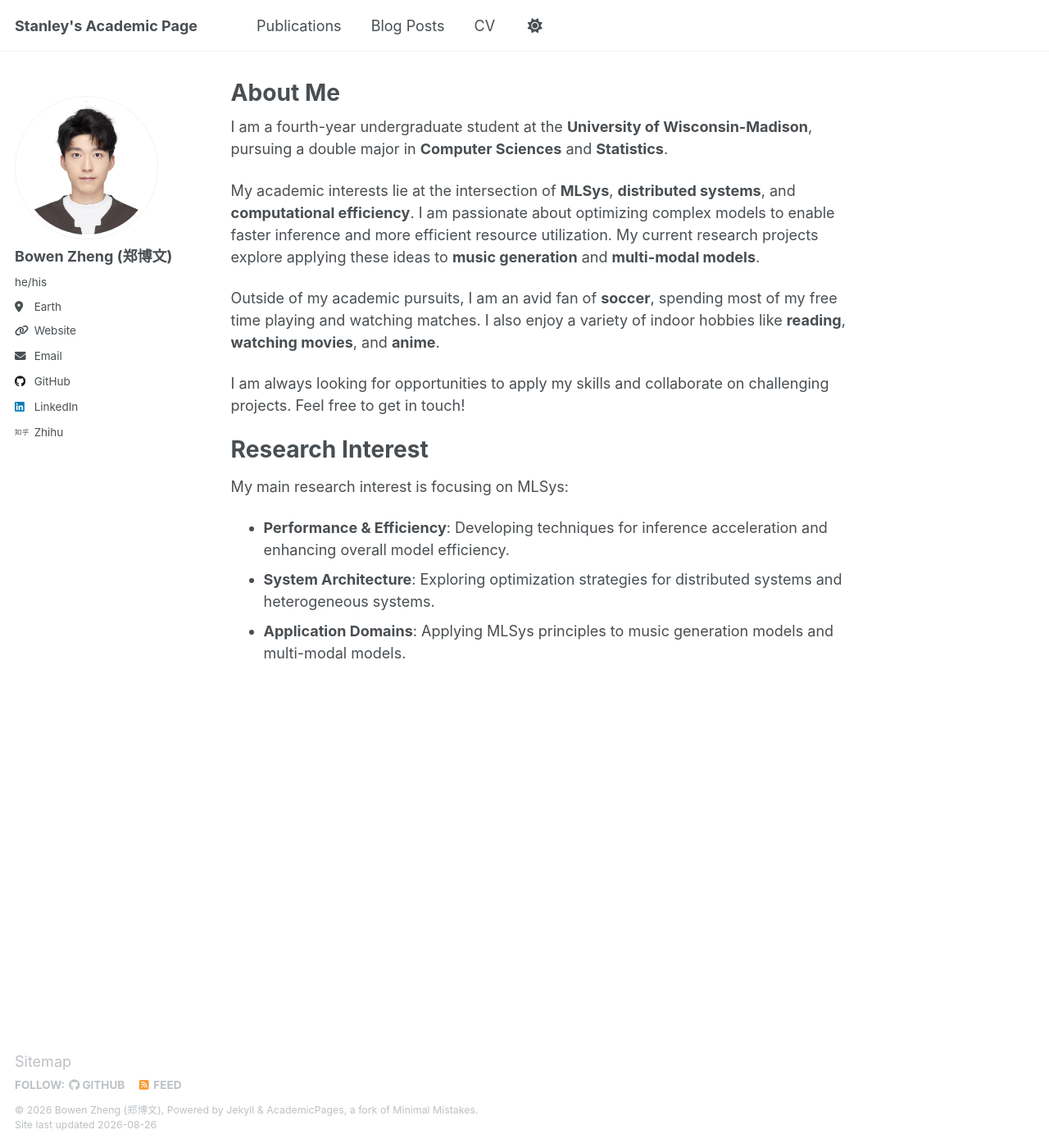
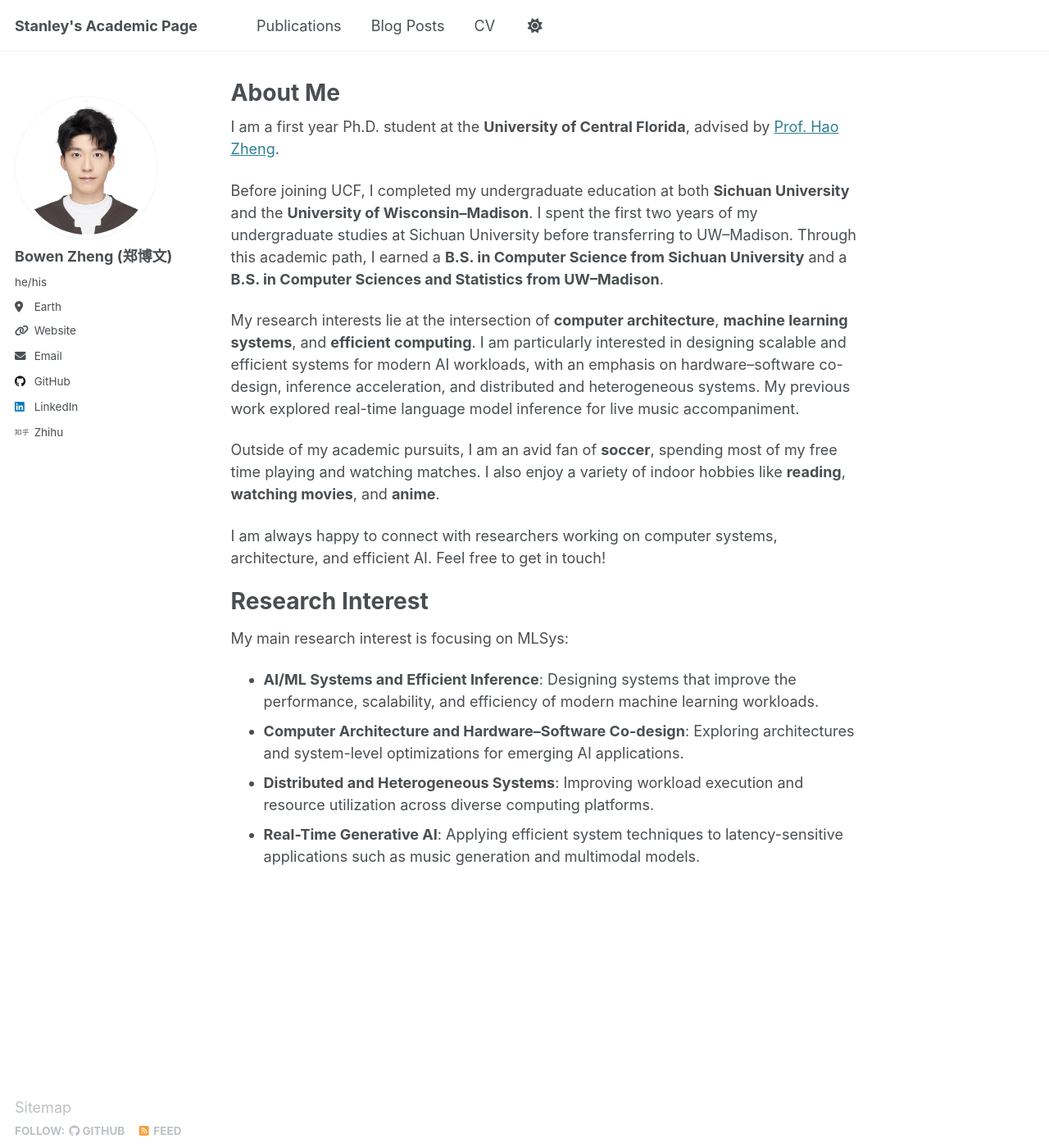
Before and after one commit to S-tanley/S-tanley.github.io, a Jekyll site: the page built from _pages/about.md, in a window 1280 px wide and 1400 px high. Shown: the whole window at 82% size. Built offline with Jekyll 4.4.1, drawn with Linux system fonts in a browser that asks for light colours.

Commit message:
update homepage

```diff
--- a/_pages/about.md
+++ b/_pages/about.md
@@ -7,17 +7,20 @@ redirect_from:
   - /about.html
 ---
 
-I am a fourth-year undergraduate student at the **University of Wisconsin-Madison**, pursuing a double major in **Computer Sciences** and **Statistics**.
+I am a first year Ph.D. student at the **University of Central Florida**, advised by [Prof. Hao Zheng](https://www.ece.ucf.edu/~hzheng/).
 
-My academic interests lie at the intersection of **MLSys**, **distributed systems**, and **computational efficiency**. I am passionate about optimizing complex models to enable faster inference and more efficient resource utilization. My current research projects explore applying these ideas to **music generation** and **multi-modal models**.
+Before joining UCF, I completed my undergraduate education at both **Sichuan University** and the **University of Wisconsin–Madison**. I spent the first two years of my undergraduate studies at Sichuan University before transferring to UW–Madison. Through this academic path, I earned a **B.S. in Computer Science from Sichuan University** and a **B.S. in Computer Sciences and Statistics from UW–Madison**.
+
+My research interests lie at the intersection of **computer architecture**, **machine learning systems**, and **efficient computing**. I am particularly interested in designing scalable and efficient systems for modern AI workloads, with an emphasis on hardware–software co-design, inference acceleration, and distributed and heterogeneous systems. My previous work explored real-time language model inference for live music accompaniment.
 
 Outside of my academic pursuits, I am an avid fan of **soccer**, spending most of my free time playing and watching matches. I also enjoy a variety of indoor hobbies like **reading**, **watching movies**, and **anime**.
 
-I am always looking for opportunities to apply my skills and collaborate on challenging projects. Feel free to get in touch!
+I am always happy to connect with researchers working on computer systems, architecture, and efficient AI. Feel free to get in touch!
 
 Research Interest
 ======
 My main research interest is focusing on MLSys:
-* **Performance & Efficiency**: Developing techniques for inference acceleration and enhancing overall model efficiency.
-* **System Architecture**: Exploring optimization strategies for distributed systems and heterogeneous systems.
-* **Application Domains**: Applying MLSys principles to music generation models and multi-modal models.
+* **AI/ML Systems and Efficient Inference**: Designing systems that improve the performance, scalability, and efficiency of modern machine learning workloads.
+* **Computer Architecture and Hardware–Software Co-design**: Exploring architectures and system-level optimizations for emerging AI applications.
+* **Distributed and Heterogeneous Systems**: Improving workload execution and resource utilization across diverse computing platforms.
+* **Real-Time Generative AI**: Applying efficient system techniques to latency-sensitive applications such as music generation and multimodal models.
```
